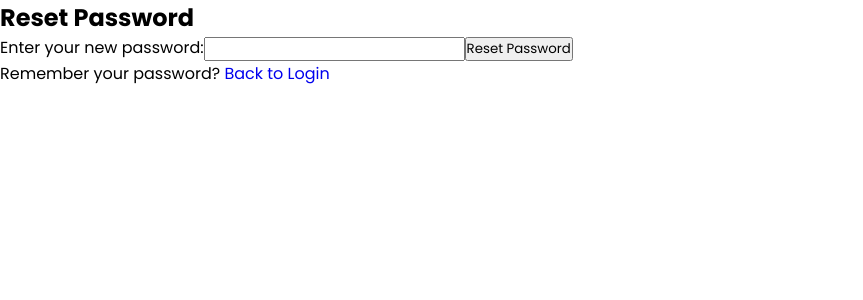
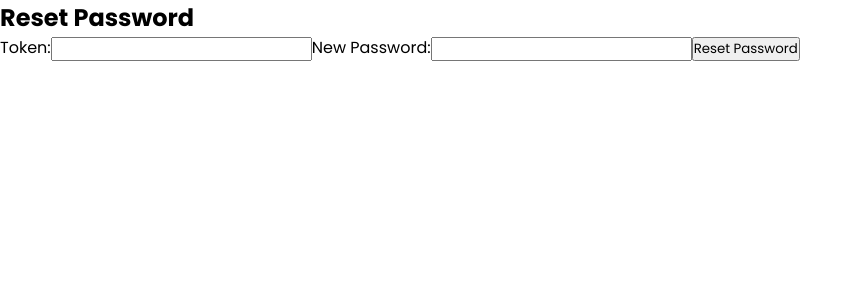
Before and after one commit to samayochita/VeryGratefulPlate, a React (Create React App) app in the folder frontendUpdated/: page /user-reset-password/1 in a window 1280 px wide. Shown: the top 300 px of the page, without its empty margins (0-863 px from the left). Built offline with nearby package versions, Linux system fonts and the light colour scheme.

Commit message:
reset-password functionality for user added

```diff
--- a/frontendUpdated/src/pages/User/ResetPassword.js
+++ b/frontendUpdated/src/pages/User/ResetPassword.js
@@ -6,32 +6,49 @@ import { BASE_URL } from '../../services/helper';
 
 export const ResetPassword = () => {
   const { emailId } = useParams();
-  const [newPassword, setNewPassword] = useState('');
-  const [resetMessage, setResetMessage] = useState('');
+  const [token, setToken] = useState("");
+  const [newPassword, setNewPassword] = useState("");
+  const [message, setMessage] = useState("");
 
-  const handleSubmit = async (e) => {
+  const handleResetPassword = async (e) => {
     e.preventDefault();
     try {
-      await axios.post(`${BASE_URL}/resetpassword`, { emailId, newPassword });
-      setResetMessage('Password reset successful. You can now login with your new password.');
+      const response = await axios.post(`${BASE_URL}/resetpassword/user`, {
+        token,
+        user:{
+          emailId
+        },
+        newPassword,
+      });
+      setMessage(response.data);
     } catch (error) {
-      console.error('Password reset failed:', error);
-      setResetMessage('Failed to reset password. Please try again later.');
+      setMessage("Failed to reset password. Please try again.");
     }
   };
 
   return (
     <div className={styles.container}>
       <h2>Reset Password</h2>
-      <form onSubmit={handleSubmit}>
-        <label htmlFor="password">Enter your new password:</label>
-        <input type="password" id="password" value={newPassword} onChange={(e) => setNewPassword(e.target.value)} required />
+      <form onSubmit={handleResetPassword}>
+        <label htmlFor="token">Token:</label>
+        <input
+          type="text"
+          id="token"
+          value={token}
+          onChange={(e) => setToken(e.target.value)}
+          required
+        />
+        <label htmlFor="newPassword">New Password:</label>
+        <input
+          type="password"
+          id="newPassword"
+          value={newPassword}
+          onChange={(e) => setNewPassword(e.target.value)}
+          required
+        />
         <button type="submit">Reset Password</button>
       </form>
-      {resetMessage && <p className={styles.reset_message}>{resetMessage}</p>}
-      <p className={styles.back_to_login}>
-        Remember your password? <Link to="/user-login">Back to Login</Link>
-      </p>
+      {message && <p className={styles.message}>{message}</p>}
     </div>
   );
 };
```
Also changed, not shown: 1 other file (tests, documents, lock files or other folders).
